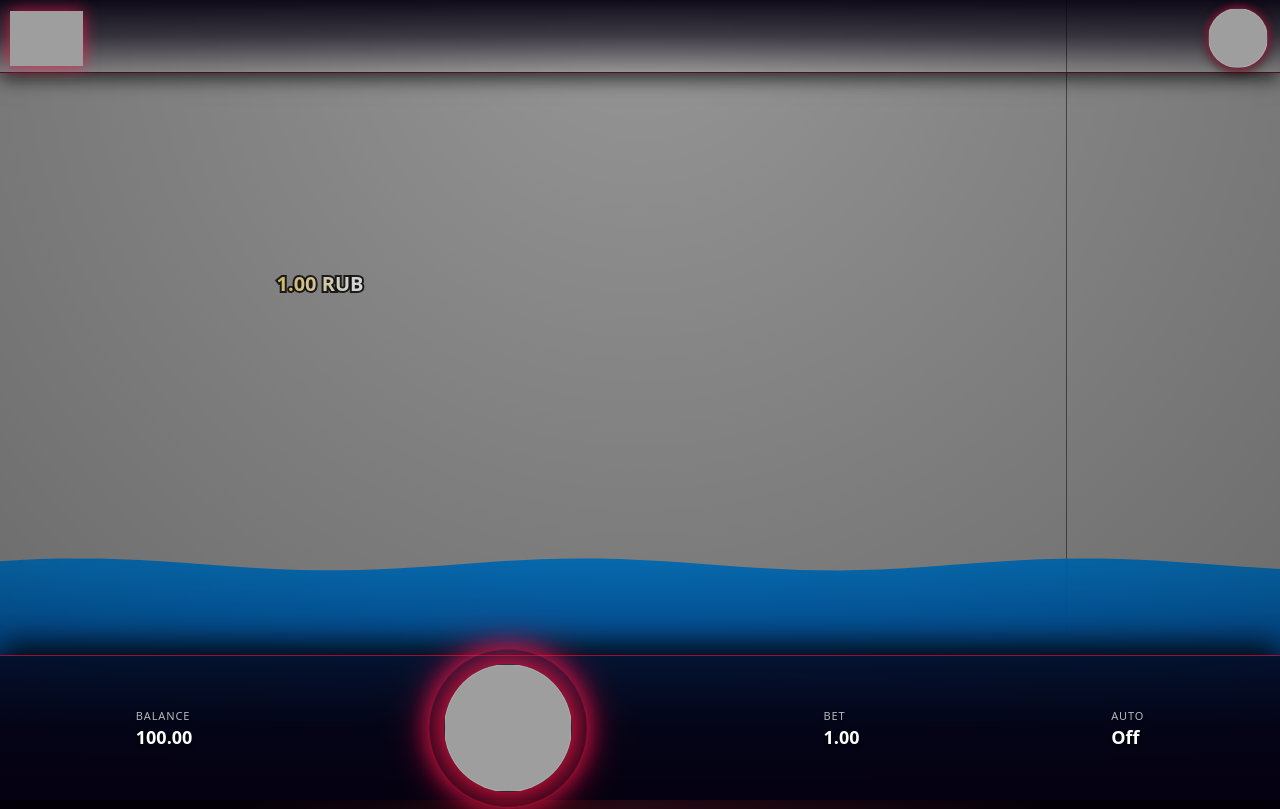
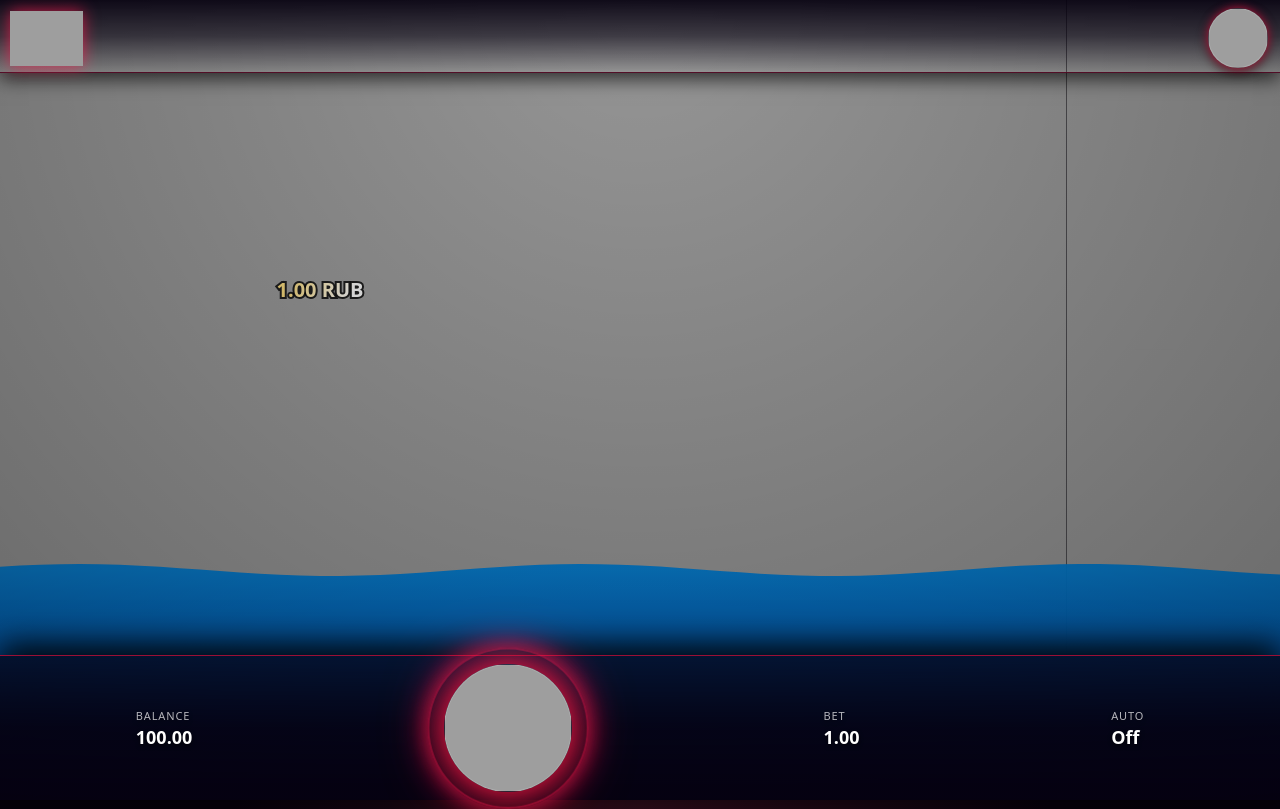
Before and after one commit to Demideni/Robinson-game, a plain HTML site: page index.html in a window 1280 px wide. Drawn offline with Linux system fonts and the light colour scheme; grey boxes are pictures that could not be loaded.

Commit message:
Update index.html

```diff
--- a/index.html
+++ b/index.html
@@ -812,7 +812,7 @@
       }
 
       if(state==="idle"||state==="won"){
-        cameraY=-(robinson.y-h*0.55)*0.11;
+        cameraY=-(robinson.y-h*0.55)*0.25;
         cameraLockY=null;
         if(state==="won") winAnimTime+=dt;
         return;
```
